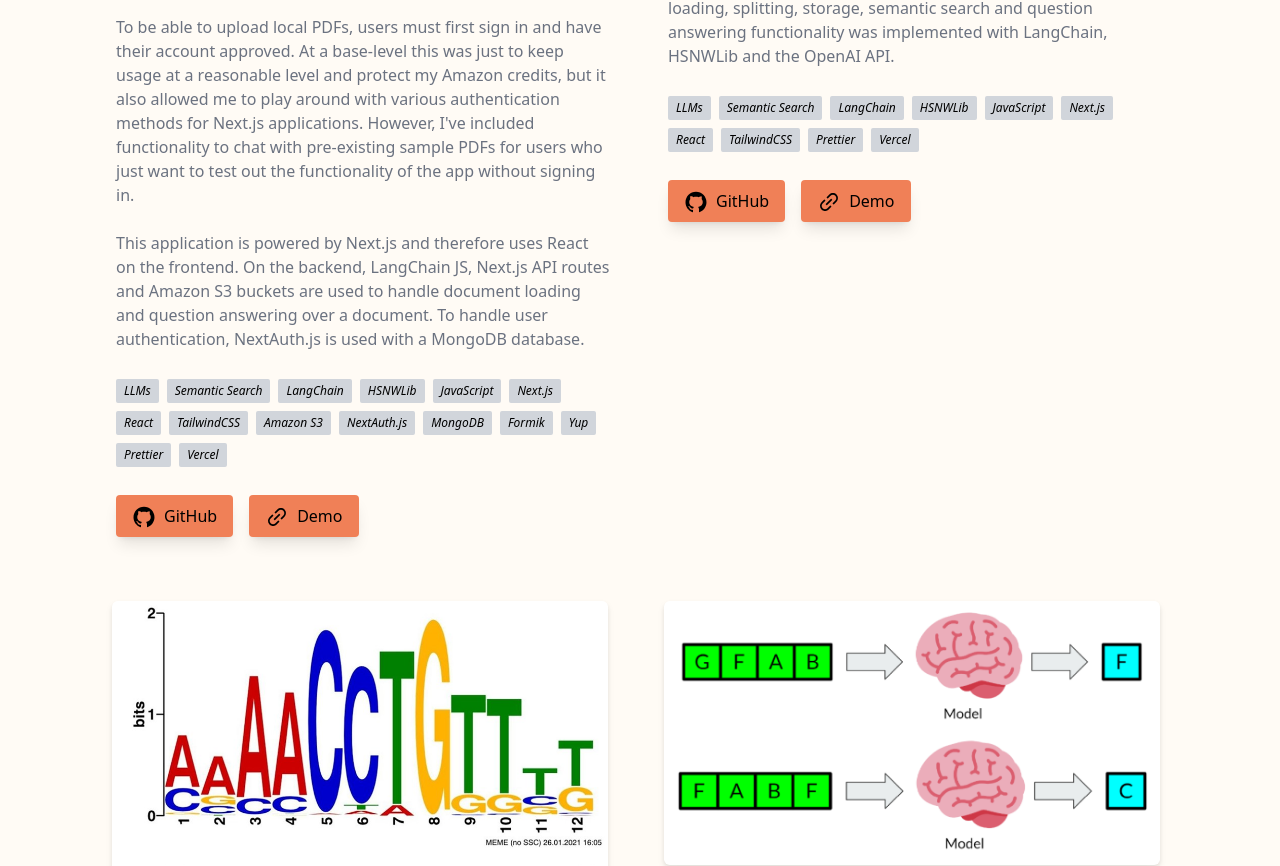
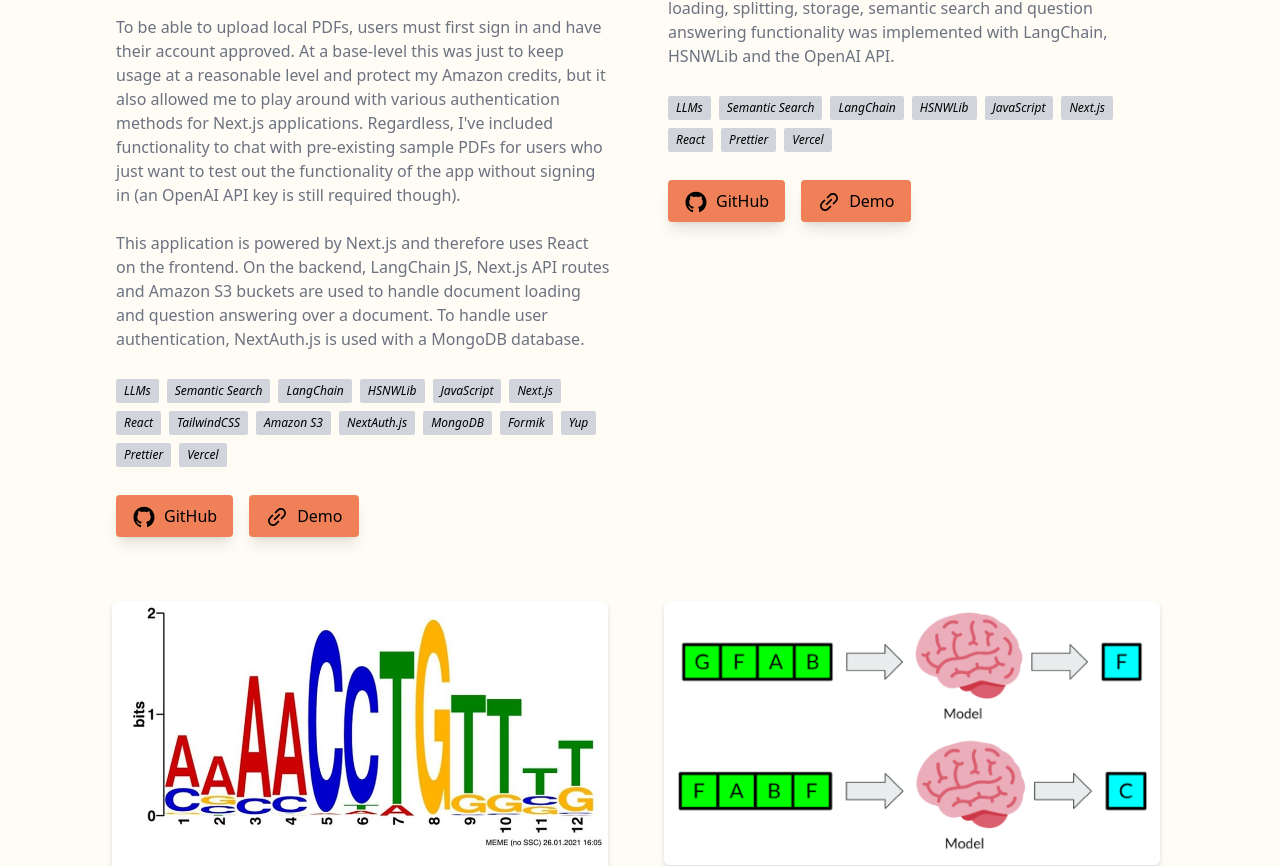
Before and after one commit to nathanclairmonte/percy-v2, a Next.js app: page /projects in a window 1280 px wide. Shown: the part 890-1756 px from the top of the page. Built offline with nearby package versions, Linux system fonts and the light colour scheme.

Commit message:
edited PDF ChatBot project info

```diff
--- a/src/data/projectsData.js
+++ b/src/data/projectsData.js
@@ -4,7 +4,7 @@ export const projectsData = [
         title: "PDF ChatBot",
         desc: `A project which uses the power of LLMs and semantic search to allow users to upload and "chat" with any local PDF they want. Simply sign in, get your account approved, and then upload whichever PDF you want to chat with! This project extends on my Arxiv ChatBot project by allowing users to upload their own local PDF files to chat with. This functionality is facilitated using Amazon S3 buckets.
 
-        To be able to upload local PDFs, users must first sign in and have their account approved. At a base-level this was just to keep usage at a reasonable level and protect my Amazon credits, but it also allowed me to play around with various authentication methods for Next.js applications. However, I've included functionality to chat with pre-existing sample PDFs for users who just want to test out the functionality of the app without signing in.
+        To be able to upload local PDFs, users must first sign in and have their account approved. At a base-level this was just to keep usage at a reasonable level and protect my Amazon credits, but it also allowed me to play around with various authentication methods for Next.js applications. Regardless, I've included functionality to chat with pre-existing sample PDFs for users who just want to test out the functionality of the app without signing in (an OpenAI API key is still required though).
 
         This application is powered by Next.js and therefore uses React on the frontend. On the backend, LangChain JS, Next.js API routes and Amazon S3 buckets are used to handle document loading and question answering over a document. To handle user authentication, NextAuth.js is used with a MongoDB database.
         `,
@@ -44,7 +44,6 @@ export const projectsData = [
             "JavaScript",
             "Next.js",
             "React",
-            "TailwindCSS",
             "Prettier",
             "Vercel",
         ],
```
